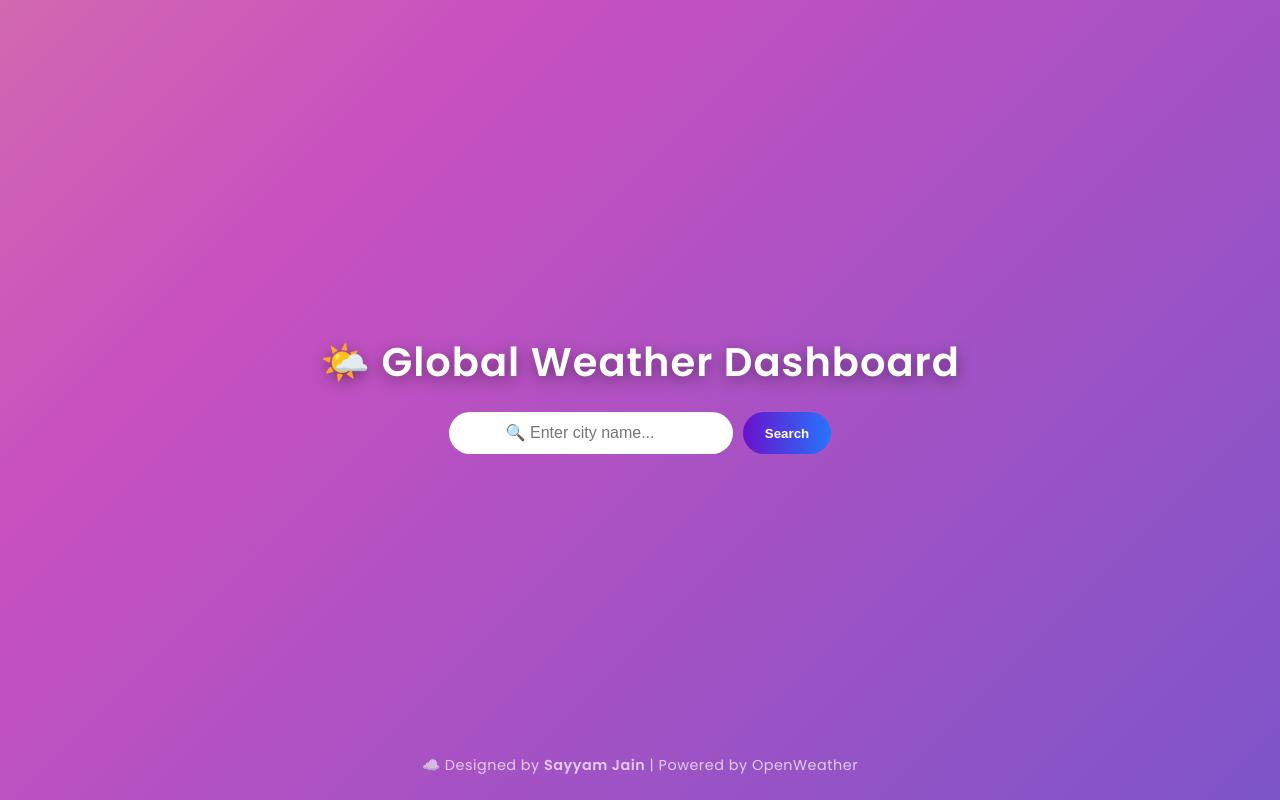
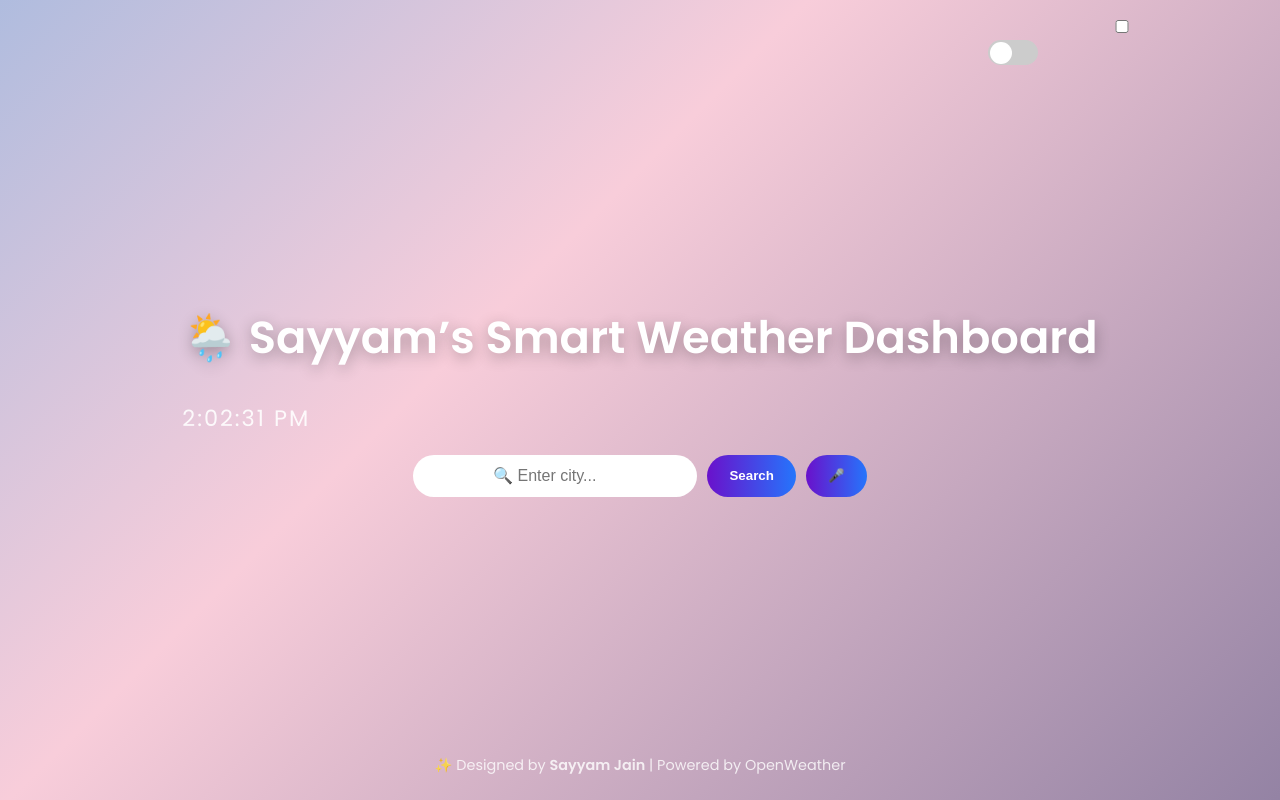
Before and after one commit to Sayyamjain1301/weather-devops, a Flask app: page / in a window 1280 px wide. Run offline with Flask 3, Linux system fonts and the light colour scheme.

Commit message:
Added dark/light mode, clock, and voice search 🎤

```diff
--- a/static/style.css
+++ b/static/style.css
@@ -4,58 +4,61 @@ body {
   font-family: 'Poppins', sans-serif;
   color: white;
   height: 100vh;
+  background: linear-gradient(-45deg, #1d2b64, #f8cdda, #0093E9, #80D0C7);
+  background-size: 400% 400%;
+  animation: gradient 20s ease infinite;
   display: flex;
   flex-direction: column;
+  align-items: center;
   justify-content: center;
-    align-items: center;
-    background: linear-gradient(-45deg, #4158d0, #c850c0, #ffcc70, #0093E9);
-    background-size: 400% 400%;
-    animation: gradient 15s ease infinite;
-    overflow: hidden;
+  transition: background 1s ease;
 }
 
-/* animated gradient background */
 @keyframes gradient {
   0% { background-position: 0% 50%; }
   50% { background-position: 100% 50%; }
   100% { background-position: 0% 50%; }
 }
 
+.light-mode {
+  background: linear-gradient(135deg, #f0f0f0, #e0e0e0);
+  color: #333;
+}
+
 .title {
-    font-size: 2.5rem;
-    margin-bottom: 20px;
-    letter-spacing: 1px;
-    text-shadow: 0px 4px 15px rgba(0,0,0,0.4);
+  font-size: 2.8rem;
+  text-shadow: 0px 4px 15px rgba(0,0,0,0.3);
   animation: fadeInDown 1.5s ease;
 }
 
-/* smooth entry animation */
 @keyframes fadeInDown {
   from { opacity: 0; transform: translateY(-50px); }
   to { opacity: 1; transform: translateY(0); }
+}
+
+#clock {
+  font-size: 1.4rem;
+  margin-bottom: 20px;
+  letter-spacing: 2px;
+  opacity: 0.9;
 }
 
 .search-bar {
   display: flex;
   justify-content: center;
   gap: 10px;
-    margin-bottom: 40px;
+  margin-bottom: 30px;
 }
 
-input[type="text"], input[list] {
+input {
   width: 260px;
   padding: 12px;
   border: none;
   border-radius: 25px;
-    font-size: 16px;
   text-align: center;
   outline: none;
-    transition: 0.4s;
-}
-
-input[type="text"]:focus {
-    box-shadow: 0px 0px 10px rgba(255,255,255,0.5);
-    transform: scale(1.05);
+  transition: 0.3s;
+  font-size: 16px;
 }
 
 button {
@@ -66,7 +69,7 @@ button {
   border-radius: 25px;
   cursor: pointer;
   font-weight: 600;
-    transition: all 0.3s ease;
+  transition: 0.3s;
 }
 
 button:hover {
@@ -76,53 +79,65 @@ button:hover {
 
 .card {
   background: rgba(255, 255, 255, 0.15);
-    backdrop-filter: blur(15px);
+  backdrop-filter: blur(20px);
   border-radius: 20px;
-    padding: 30px;
+  padding: 25px;
+  text-align: center;
   width: 300px;
-    box-shadow: 0 8px 32px rgba(0,0,0,0.2);
-    text-align: center;
+  box-shadow: 0 8px 32px rgba(0,0,0,0.3);
   animation: fadeIn 1.5s ease;
-    transition: 0.3s;
-}
-
-.card:hover {
-    transform: scale(1.05);
 }
 
 .icon {
-    width: 100px;
-    height: 100px;
+  width: 90px;
+  height: 90px;
   animation: float 3s ease-in-out infinite;
 }
 
-/* floating animation */
 @keyframes float {
-    0%, 100% { transform: translateY(0px); }
+  0%, 100% { transform: translateY(0); }
   50% { transform: translateY(-10px); }
 }
 
 .temp {
   font-size: 2.5rem;
-    margin: 5px 0;
-}
-
-.condition {
-    font-style: italic;
-    font-size: 1.2rem;
-    opacity: 0.9;
-}
-
-.details {
-    margin-top: 15px;
-    font-size: 1rem;
-    opacity: 0.8;
+  font-weight: bold;
 }
 
 .footer {
   position: absolute;
   bottom: 10px;
   font-size: 0.9rem;
-    color: rgba(255,255,255,0.7);
-    letter-spacing: 0.5px;
+  opacity: 0.8;
 }
+
+.mode-toggle {
+  position: absolute;
+  top: 15px;
+  right: 25px;
+}
+
+.switch {
+  display: block;
+  width: 50px;
+  height: 25px;
+  background: #ccc;
+  border-radius: 25px;
+  position: relative;
+  cursor: pointer;
+}
+.switch::after {
+  content: "";
+  width: 22px;
+  height: 22px;
+  background: white;
+  border-radius: 50%;
+  position: absolute;
+  top: 1.5px;
+  left: 2px;
+  transition: 0.3s;
+}
+input:checked + .switch::after {
+  left: 26px;
+  background: #222;
+}
--- a/templates/index.html
+++ b/templates/index.html
@@ -3,28 +3,29 @@
 <head>
   <meta charset="UTF-8">
   <meta name="viewport" content="width=device-width, initial-scale=1.0">
-    <title>☁️ Sayyam’s Weather Vision</title>
-
+  <title>☁️ Sayyam’s Smart Weather</title>
   <link rel="stylesheet" href="{{ url_for('static', filename='style.css') }}">
   <link href="https://fonts.googleapis.com/css2?family=Poppins:wght@400;600&display=swap" rel="stylesheet">
 </head>
+<body>
+  <div class="mode-toggle">
+    <input type="checkbox" id="themeSwitch">
+    <label for="themeSwitch" class="switch"></label>
+  </div>
 
-<body>
   <div class="main">
-        <h1 class="title">🌤️ Global Weather Dashboard</h1>
+    <h1 class="title">🌦️ Sayyam’s Smart Weather Dashboard</h1>
+    <div id="clock"></div>
+
     <form action="/" method="post" class="search-bar">
-            <input list="cities" name="city" placeholder="🔍 Enter city name..." required autocomplete="off">
+      <input list="cities" id="cityInput" name="city" placeholder="🔍 Enter city..." required autocomplete="off">
       <datalist id="cities">
-                <option value="New York">
-                <option value="London">
-                <option value="Paris">
-                <option value="Tokyo">
-                <option value="Mumbai">
-                <option value="Dubai">
-                <option value="Sydney">
-                <option value="Toronto">
+        <option value="New York"><option value="London"><option value="Paris">
+        <option value="Tokyo"><option value="Mumbai"><option value="Dubai">
+        <option value="Sydney"><option value="Toronto"><option value="Berlin">
       </datalist>
       <button type="submit">Search</button>
+      <button type="button" id="micBtn">🎤</button>
     </form>
 
     {% if weather %}
@@ -42,7 +43,50 @@
   </div>
 
   <div class="footer">
-        <p>☁️ Designed by <strong>Sayyam Jain</strong> | Powered by OpenWeather</p>
+    <p>✨ Designed by <strong>Sayyam Jain</strong> | Powered by OpenWeather</p>
   </div>
+
+  <script>
+    // 🕐 Live Clock
+    setInterval(() => {
+      const clock = document.getElementById("clock");
+      const now = new Date();
+      clock.textContent = now.toLocaleTimeString();
+    }, 1000);
+
+    // 🌗 Theme Toggle
+    const themeSwitch = document.getElementById("themeSwitch");
+    themeSwitch.addEventListener("change", () => {
+      document.body.classList.toggle("light-mode");
+    });
+
+    // 🎤 Voice Input
+    const micBtn = document.getElementById("micBtn");
+    const cityInput = document.getElementById("cityInput");
+    const SpeechRecognition = window.SpeechRecognition || window.webkitSpeechRecognition;
+
+    if (SpeechRecognition) {
+      const recognition = new SpeechRecognition();
+      recognition.continuous = false;
+      recognition.lang = "en-US";
+
+      micBtn.addEventListener("click", () => {
+        recognition.start();
+        micBtn.textContent = "🎙️ Listening...";
+      });
+
+      recognition.onresult = (e) => {
+        const transcript = e.results[0][0].transcript;
+        cityInput.value = transcript;
+        micBtn.textContent = "🎤";
+      };
+
+      recognition.onerror = () => {
+        micBtn.textContent = "🎤";
+      };
+    } else {
+      micBtn.style.display = "none";
+    }
+  </script>
 </body>
 </html>
```
Lines whose indentation alone changed are shown as unchanged.
